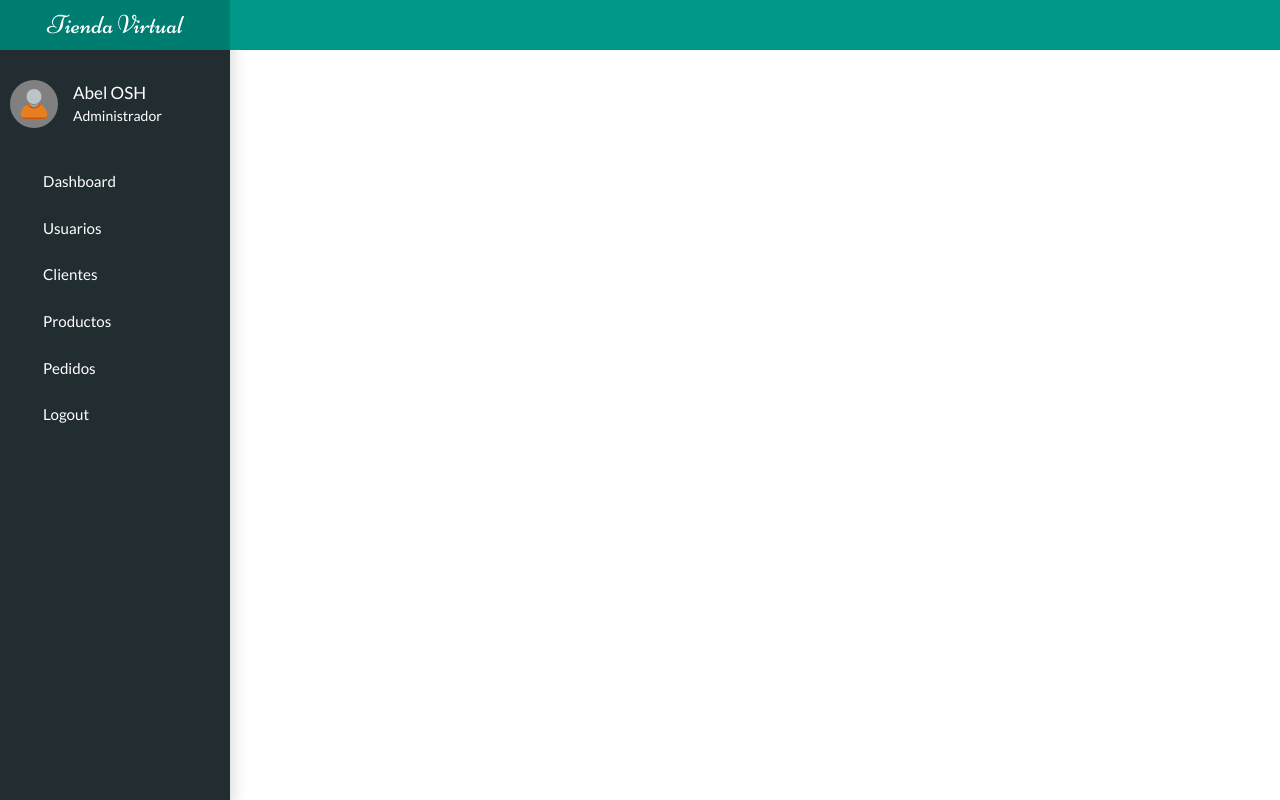
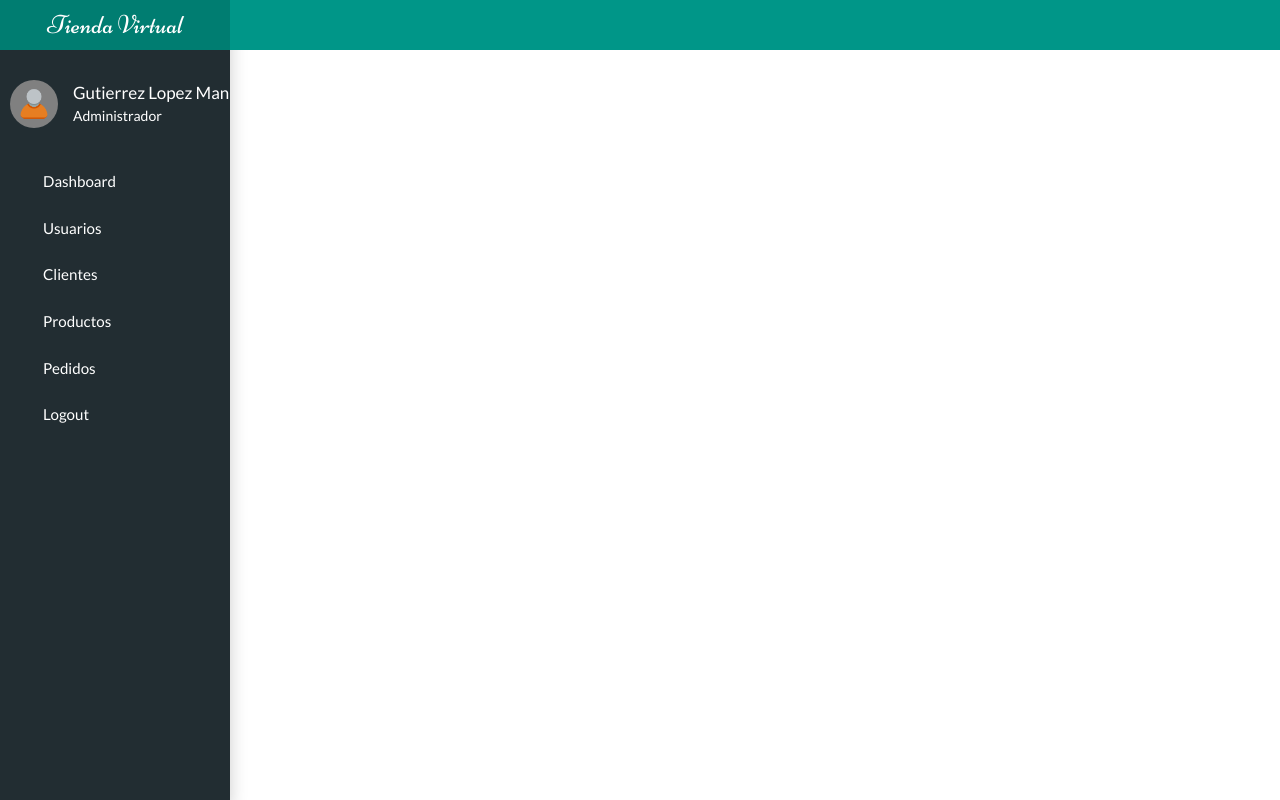
Before and after one commit to AlexanderAmanca/tiendavirtual, a PHP site: the page made by Views/Template/header_admin.php in a window 1280 px wide. Run offline with PHP 8.4, Linux system fonts and the light colour scheme; the template is opened without the code that fills it, so the values that code supplies are empty.

Commit message:
detalles2

```diff
--- a/Views/Login/login.php
+++ b/Views/Login/login.php
@@ -4,7 +4,7 @@
     <meta charset="utf-8">
     <meta http-equiv="X-UA-Compatible" content="IE=edge">
     <meta name="viewport" content="width=device-width, initial-scale=1">
-    <meta name="author" content="Abel OSH">
+    <meta name="author" content="Zapateria Jeppeto">
     <meta name="theme-color" content="#009688">
     <link rel="shortcut icon" href="<?= media();?>/images/favicon.ico">
     <!-- Main CSS-->
--- a/Views/Template/nav_admin.php
+++ b/Views/Template/nav_admin.php
@@ -3,7 +3,7 @@
     <aside class="app-sidebar">
       <div class="app-sidebar__user"><img class="app-sidebar__user-avatar" src="<?= media();?>/images/avatar.png" alt="User Image">
         <div>
-          <p class="app-sidebar__user-name">Abel OSH</p>
+          <p class="app-sidebar__user-name">Gutierrez Lopez Manuel</p>
           <p class="app-sidebar__user-designation">Administrador</p>
         </div>
       </div>
```
